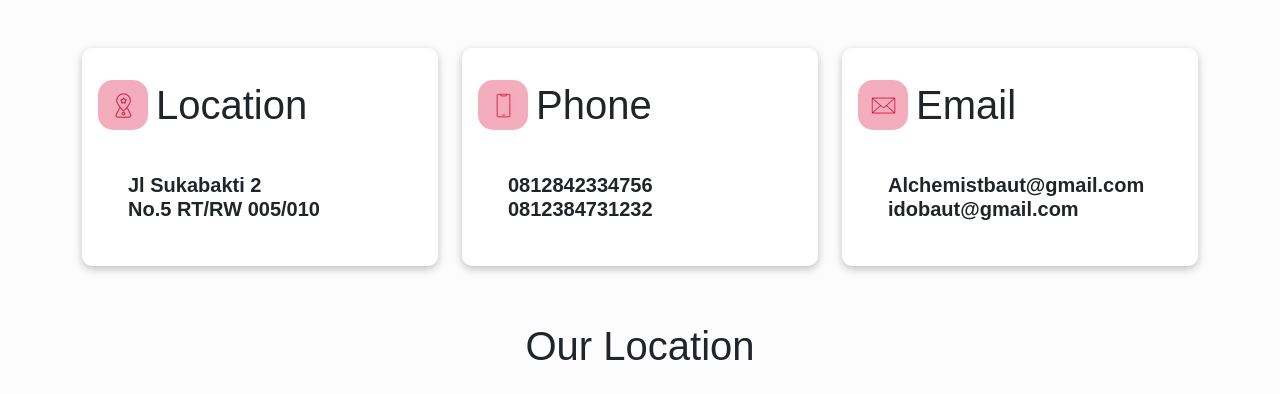
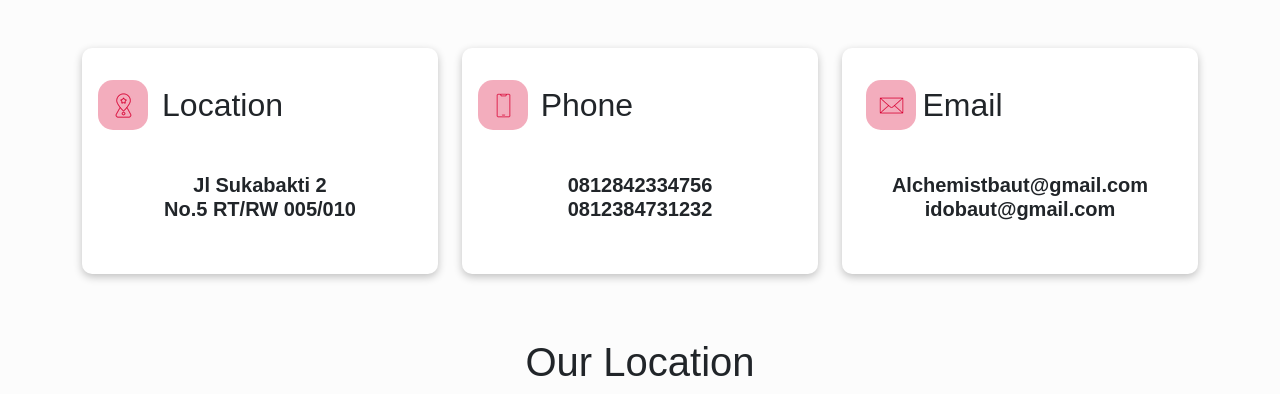
Before and after one commit to Rachmannh/The-Ardianto-Baut, a PHP site: page /ido-baut/contact.php in a window 1280 px wide. Shown: the part 208-602 px from the top of the page. Run offline with PHP 8.4, Linux system fonts and the light colour scheme; some libraries are stand-ins or nearby versions; some web fonts are replaced.

Commit message:
Masih fix bugs

```diff
--- a/assets/css/main.css
+++ b/assets/css/main.css
@@ -5,7 +5,7 @@
 }
 
 html {
-  overflow-x: hidden;
+  overflow-x: hidden !important;
   scroll-behavior: smooth;
 }
 
@@ -21,7 +21,6 @@ body {
   --heading-font: 'Hind Madurai', sans-serif;
   --sub-heading-font: 'Martel Sans', sans-serif;
 }
-
 
 /* Landing Page */
 
@@ -309,7 +308,7 @@ body {
 .product-highlight-section {
   position: relative;
   display: block;
-  margin-bottom: 10%;
+  padding-bottom: 10%;
   top: 80px;
   background-color: #f5f5f5 !important;
   width: 100%;
@@ -338,6 +337,7 @@ body {
 
 .card-box {
   position: relative;
+  width: fit-content;
   margin-bottom: 30px;
 }
 
@@ -350,7 +350,7 @@ body {
   position: relative;
   top: 60px;
   width: 260px;
-  height: 400px;
+  height: 100%;
   box-shadow: rgba(0, 0, 0, 0.15) 0px 5px 15px 0px;
   border-radius: 10px;
 }
@@ -369,7 +369,7 @@ body {
 
 .product-title {
   position: relative;
-  margin: 40px 0 20px 0;
+  margin: 15px 0 0 0;
   font-size: 18px !important;
   font-family: var(--heading-font);
   font-weight: 400;
@@ -481,6 +481,18 @@ body {
 
 .developer:hover {
   color: #D80032;
+}
+
+@media (min-width:641px)  {
+  /* portrait tablets, portrait iPad, landscape e-readers, landscape 800x480 or 854x480 phones */
+  .footer {
+    position: relative;
+  }
+  .logo-pembayaran {
+    position: relative;
+    width: auto;
+    margin: auto;
+  }
 }
 
 /* Akhir Footer */
@@ -967,6 +979,7 @@ body {
 .card {
   border: none;
   border-radius: 10px;
+  height: 100%;
   box-shadow: rgba(0, 0, 0, 0.24) 0px 3px 8px;
 }
 
@@ -975,29 +988,36 @@ body {
   transition: 0.6s;
 }
 
-.c-details span {
-  font-weight: 300;
-  font-size: 13px
+.c-details {
+  display: inline-flex;
+  align-items: center;
 }
 
 .icon {
   width: 50px;
   height: 50px;
+  padding: 20px;
   background-color: #d8003252;
   border-radius: 15px;
   display: flex;
   align-items: center;
   justify-content: center;
-  font-size: 39px
 }
 
 .text1 {
   font-size: 14px;
-  font-weight: 600
+  font-weight: 600;
 }
 
 .text2 {
-  color: #a5aec0
+  color: #a5aec0;
+}
+
+.card-heading{
+  margin-left: 5%;
+  font-family: var(--heading-font);
+  font-size: 2em;
+  font-weight: 500;
 }
 
 .heading {
@@ -1008,8 +1028,8 @@ body {
 
 .sub-heading {
   position: relative;
+  text-align: center;
   top: -5px;
-  left: 30px;
   font-family: var(--sub-heading-font);
   font-size: 20px;
   font-weight: 600;
--- a/assets/function/functions.php
+++ b/assets/function/functions.php
@@ -4,7 +4,6 @@ define('BASE_URL', 'http://localhost/the-ardianto-baut/assets/function/');
 $conn = mysqli_connect("localhost", "root", "", "alchemist_baut");
 
 $web = 'The Ardianto Baut';
-
 
 function barang($data)
 {
--- a/contact.php
+++ b/contact.php
@@ -80,13 +80,13 @@ $title = 'Contact';
 <!-- Card 1 -->
 <div class="container mt-5 mb-3">
     <div class="row">
-        <div class="col-md-4">
+        <div class="col-md-4 mb-3">
             <div class="card p-3 mb-2">
                 <div class="d-flex justify-content-between">
                     <div class="d-flex flex-row align-items-center mt-3">
                         <div class="icon"> <img src="./assets/img/location.png" alt="geo-alt"> </div>
                         <div class="ms-2 c-details">
-                            <h6 class="heading mb-0">Location</h6>
+                            <h6 class="card-heading mb-0">Location</h6>
                         </div>
                     </div>
                 </div>
@@ -98,13 +98,13 @@ $title = 'Contact';
         <!-- End of Card 1 -->
 
         <!-- Card 2 -->
-        <div class="col-md-4">
+        <div class="col-md-4 mb-3">
             <div class="card p-3 mb-2">
                 <div class="d-flex justify-content-between">
                     <div class="d-flex flex-row align-items-center mt-3">
                         <div class="icon"> <img src="./assets/img/phone.png" alt="phone"> </div>
                         <div class="ms-2 c-details">
-                            <h6 class="heading mb-0">Phone</h6>
+                            <h6 class="card-heading mb-0">Phone</h6>
                         </div>
                     </div>
                 </div>
@@ -116,13 +116,13 @@ $title = 'Contact';
         <!-- End of Card 2 -->
 
         <!-- Card 3 -->
-        <div class="col-md-4">
+        <div class="col-md-4 mb-3">
             <div class="card p-3 mb-2">
                 <div class="d-flex justify-content-between">
                     <div class="d-flex flex-row align-items-center mt-3">
-                        <div class="icon"> <img src="./assets/img/envelope.png" alt="envelope"> </div>
-                        <div class="ms-2 c-details">
-                            <h6 class="heading mb-0">Email</h6>
+                      <div class="ms-2 c-details">
+                          <div class="icon"> <img src="./assets/img/envelope.png" alt="envelope"> </div>
+                            <h6 class="card-heading mb-0">Email</h6>
                         </div>
                     </div>
                 </div>
--- a/index.php
+++ b/index.php
@@ -1,5 +1,6 @@
 <?php
 include './assets/function/functions.php';
+$title = 'Home';
 $data = barang("SELECT * FROM data_barang WHERE status = 'promo' ORDER BY id_barang DESC");
 
 function format_rupiah($total)
@@ -176,12 +177,12 @@ function format_rupiah($total)
           <?php foreach ($data as $barang) : ?>
             <div class="col-lg-3 col-md-4 col-sm-4 card-box">
               <div class="card product-card">
-                <a href="">
+                <a href="product.php">
                   <img src="./assets/function/img/<?= $barang['img']; ?>" class="product-card-img card-img-top mt-4 img-fluid" alt="...">
                 </a>
                 <div class="card-body">
                   <span class="product-promo position-absolute top-0 start-0 bg-danger text-white">Promo</span>
-                  <h5 class="product-titles"><?= $barang['nama_barang']; ?></h5>
+                  <h5 class="product-title fw-bold"><?= $barang['nama_barang']; ?></h5>
                   <div class="product-price card-text">
                     <p class="real-price"><?= format_rupiah($barang['harga_barang']) ?></p>
                     <p class="discount-price"><?= format_rupiah($barang['harga_promo']) ?></p>
```
Also changed, not shown: assets/css/responsive.css (line endings or trailing spaces). Lines whose indentation alone changed are shown as unchanged.
